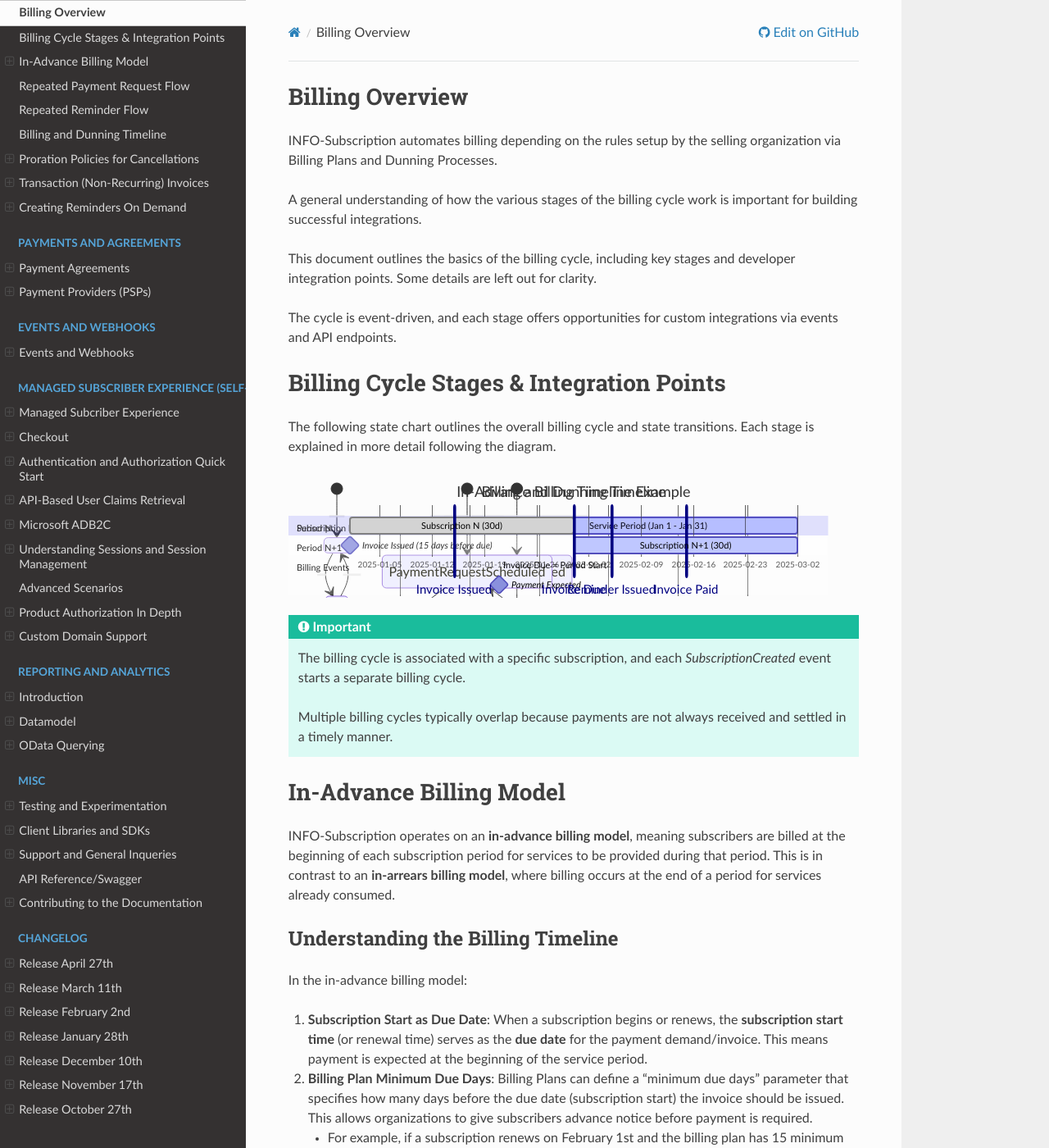
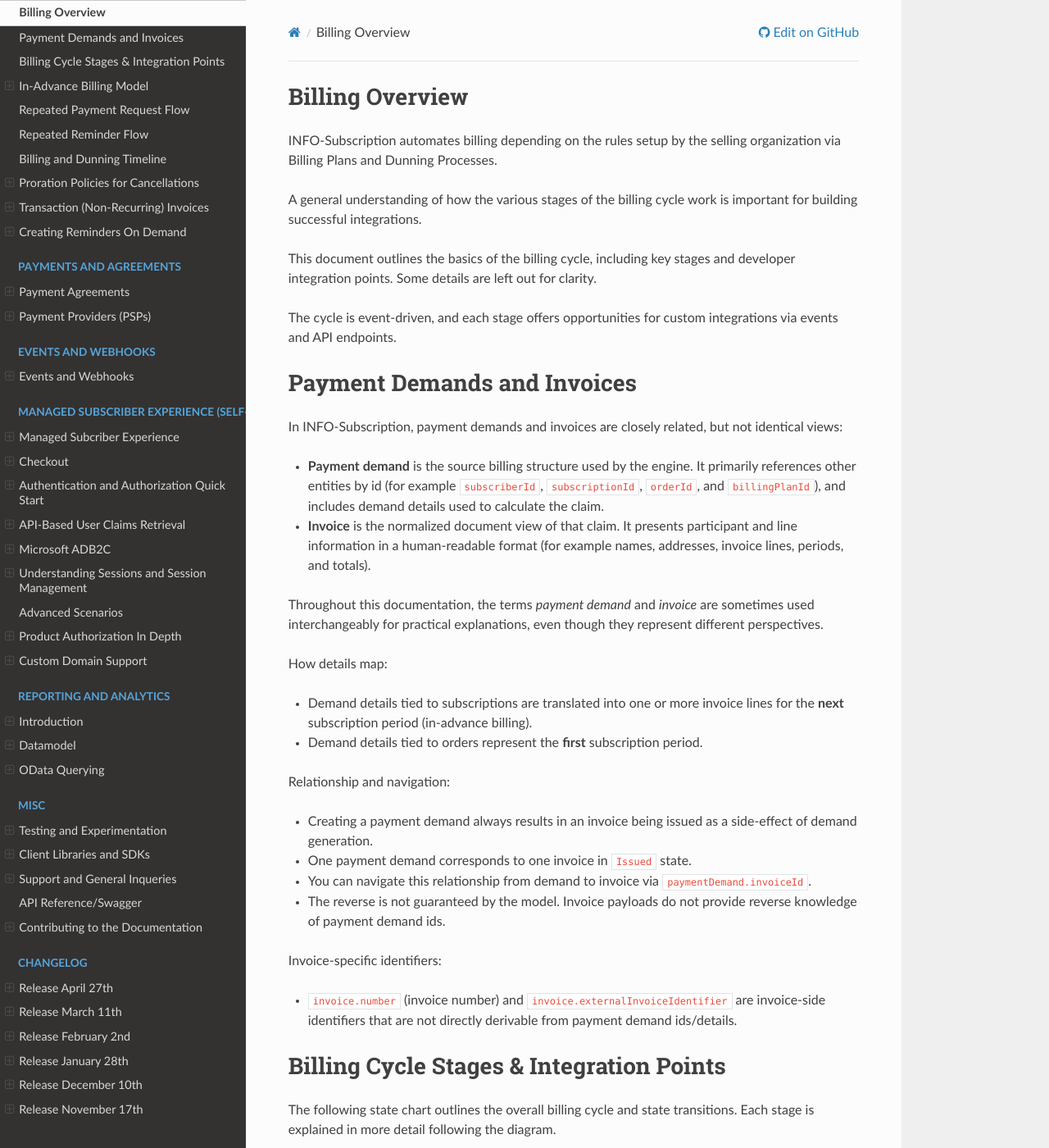
Before and after one commit to infosoftas/info-subscription-doc, a Sphinx documentation site: the page built from source/billing/billingcycle.rst, in a window 1280 px wide and 1400 px high. Shown: the whole window at 82% size. Built offline with Sphinx 7.4.7 and the Read the Docs theme 3.1.0, drawn with Linux system fonts in a browser that asks for light colours; formulas are drawn with MathJax 3.

Commit message:
Clarify PaymentDemand ↔ Invoice relationship in Billing Overview (#165)
Added docs to explain payment demand and invoice relationship

```diff
--- a/source/billing/billingcycle.rst
+++ b/source/billing/billingcycle.rst
@@ -10,6 +10,32 @@ A general understanding of how the various stages of the billing cycle work is i
 This document outlines the basics of the billing cycle, including key stages and developer integration points. Some details are left out for clarity.
 
 The cycle is event-driven, and each stage offers opportunities for custom integrations via events and API endpoints.
+
+Payment Demands and Invoices
+----------------------------
+
+In |projectName|, payment demands and invoices are closely related, but not identical views:
+
+* **Payment demand** is the source billing structure used by the engine. It primarily references other entities by id (for example ``subscriberId``, ``subscriptionId``, ``orderId``, and ``billingPlanId``), and includes demand details used to calculate the claim.
+* **Invoice** is the normalized document view of that claim. It presents participant and line information in a human-readable format (for example names, addresses, invoice lines, periods, and totals).
+
+Throughout this documentation, the terms *payment demand* and *invoice* are sometimes used interchangeably for practical explanations, even though they represent different perspectives.
+
+How details map:
+
+* Demand details tied to subscriptions are translated into one or more invoice lines for the **next** subscription period (in-advance billing).
+* Demand details tied to orders represent the **first** subscription period.
+
+Relationship and navigation:
+
+* Creating a payment demand always results in an invoice being issued as a side-effect of demand generation.
+* One payment demand corresponds to one invoice in ``Issued`` state.
+* You can navigate this relationship from demand to invoice via ``paymentDemand.invoiceId``.
+* The reverse is not guaranteed by the model. Invoice payloads do not provide reverse knowledge of payment demand ids.
+
+Invoice-specific identifiers:
+
+* ``invoice.number`` (invoice number) and ``invoice.externalInvoiceIdentifier`` are invoice-side identifiers that are not directly derivable from payment demand ids/details.
 
 Billing Cycle Stages & Integration Points
 -----------------------------------------
```
